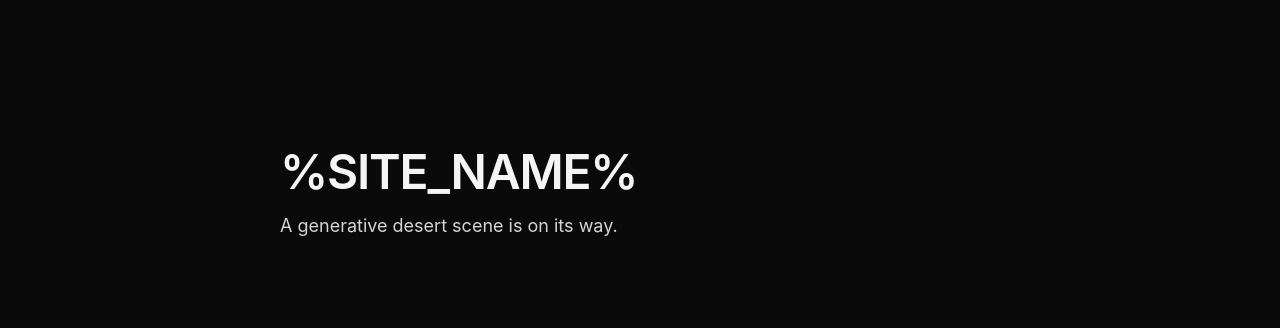
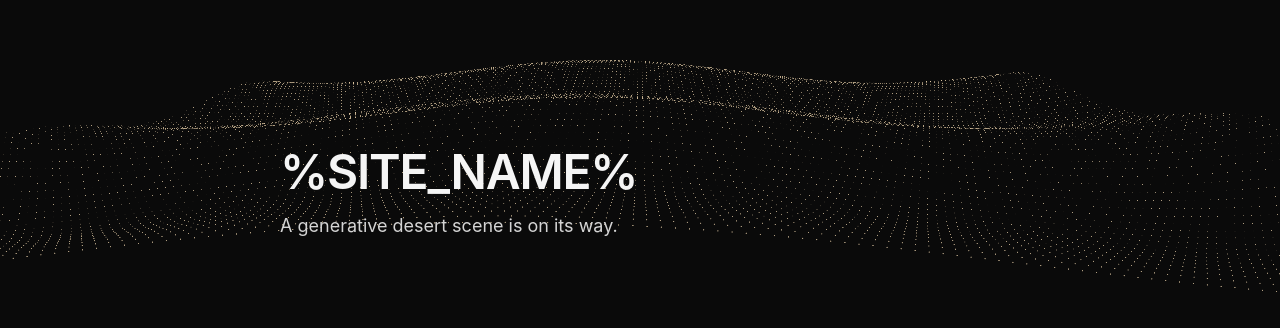
Before and after one commit to MostafaSaafan5517/sahra, a website built with Vite: page index.html in a window 1280 px wide. Shown: the part 206-534 px from the top of the page. Built offline with nearby package versions, Linux system fonts and the light colour scheme.

Commit message:
feat: load a minimal Three.js scene after first paint

```diff
--- a/index.html
+++ b/index.html
@@ -15,7 +15,9 @@
     <script type="module" src="/src/main.ts"></script>
   </head>
   <body class="bg-neutral-950 text-neutral-100 antialiased">
-    <main class="mx-auto flex min-h-dvh max-w-3xl flex-col justify-center gap-4 px-6">
+    <!-- Decorative: the scene's canvas is added here after the page has loaded. -->
+    <div data-scene class="fixed inset-0" aria-hidden="true"></div>
+    <main class="relative mx-auto flex min-h-dvh max-w-3xl flex-col justify-center gap-4 px-6">
       <h1 class="text-5xl font-semibold tracking-tight">%SITE_NAME%</h1>
       <p class="text-lg text-neutral-300">A generative desert scene is on its way.</p>
     </main>
--- a/package.json
+++ b/package.json
@@ -16,6 +16,7 @@
     "@eslint/js": "^10.0.1",
     "@tailwindcss/vite": "^4.3.3",
     "@types/node": "^24.19.1",
+    "@types/three": "^0.186.0",
     "eslint": "^10.12.0",
     "eslint-config-prettier": "^10.1.8",
     "globals": "^17.13.0",
@@ -29,5 +30,8 @@
   "engines": {
     "node": "24.x"
   },
-  "packageManager": "pnpm@11.13.1"
+  "packageManager": "pnpm@11.13.1",
+  "dependencies": {
+    "three": "^0.186.1"
+  }
 }
--- a/src/main.ts
+++ b/src/main.ts
@@ -1 +1,46 @@
 import "./style.css";
+
+const sceneContainer = document.querySelector<HTMLElement>("[data-scene]");
+if (sceneContainer) {
+  whenPageIsIdle(() => void mountScene(sceneContainer));
+}
+
+/**
+ * Runs the task after the page has loaded and the browser is idle, so the scene's
+ * download and startup never compete with the content's first paint.
+ */
+function whenPageIsIdle(task: () => void): void {
+  const schedule = () => {
+    if ("requestIdleCallback" in window) requestIdleCallback(task, { timeout: 1000 });
+    else setTimeout(task, 0);
+  };
+  if (document.readyState === "complete") schedule();
+  else addEventListener("load", schedule, { once: true });
+}
+
+async function mountScene(container: HTMLElement): Promise<void> {
+  const canvas = document.createElement("canvas");
+  // Points need no depth buffer, stencil or antialiasing; an opaque canvas composites cheaper.
+  const context = canvas.getContext("webgl2", {
+    alpha: false,
+    antialias: false,
+    depth: false,
+    stencil: false,
+  });
+  // Without WebGL2 the page simply stays as it is; Three.js is never downloaded.
+  if (!context) return;
+
+  canvas.className =
+    "block size-full opacity-0 motion-safe:transition-opacity motion-safe:duration-1000";
+  container.append(canvas);
+  try {
+    const { startScene } = await import("./scene/scene");
+    await startScene(canvas, context, {
+      animate: !matchMedia("(prefers-reduced-motion: reduce)").matches,
+    });
+    canvas.classList.replace("opacity-0", "opacity-100");
+  } catch (error) {
+    canvas.remove();
+    console.error("The scene failed to start", error);
+  }
+}
--- /dev/null
+++ b/src/scene/scene.ts
@@ -0,0 +1,92 @@
+import {
+  BufferGeometry,
+  Float32BufferAttribute,
+  PerspectiveCamera,
+  Points,
+  Scene,
+  ShaderMaterial,
+  WebGLRenderer,
+} from "three";
+import fragmentShader from "./shaders/points.frag.glsl?raw";
+import vertexShader from "./shaders/points.vert.glsl?raw";
+
+/** Matches the page background (`bg-neutral-950`), so the canvas fades in without a seam. */
+const BACKGROUND = 0x0a0a0a;
+const MAX_PIXEL_RATIO = 2;
+const COLUMNS = 200;
+const ROWS = 60;
+
+interface SceneOptions {
+  /** False renders a single still frame, for visitors who prefer reduced motion. */
+  animate: boolean;
+}
+
+/**
+ * Starts the scene on a canvas whose WebGL2 context the caller already created
+ * (creating it first is how the caller learns WebGL2 works before downloading Three.js).
+ * Resolves once the first frame is on screen.
+ */
+export async function startScene(
+  canvas: HTMLCanvasElement,
+  context: WebGL2RenderingContext,
+  { animate }: SceneOptions,
+): Promise<void> {
+  const renderer = new WebGLRenderer({ canvas, context });
+  renderer.setPixelRatio(Math.min(window.devicePixelRatio, MAX_PIXEL_RATIO));
+  renderer.setClearColor(BACKGROUND);
+
+  const camera = new PerspectiveCamera(45, 1, 0.1, 100);
+  camera.position.set(0, 1.2, 6);
+  camera.lookAt(0, 0, 0);
+
+  const uniforms = {
+    uTime: { value: 0 },
+    uPixelRatio: { value: renderer.getPixelRatio() },
+  };
+  const material = new ShaderMaterial({
+    vertexShader,
+    fragmentShader,
+    uniforms,
+    transparent: true,
+    depthTest: false,
+    depthWrite: false,
+  });
+  const scene = new Scene();
+  scene.add(new Points(createGrid(), material));
+
+  function resize(): void {
+    const { clientWidth: width, clientHeight: height } = canvas;
+    renderer.setSize(width, height, false);
+    camera.aspect = width / height;
+    camera.updateProjectionMatrix();
+  }
+  resize();
+  new ResizeObserver(resize).observe(canvas);
+
+  // Compiles the shaders without blocking the main thread where the browser supports it.
+  await renderer.compileAsync(scene, camera);
+
+  function render(timeMs: number): void {
+    uniforms.uTime.value = timeMs / 1000;
+    renderer.render(scene, camera);
+  }
+  render(performance.now());
+  if (animate) renderer.setAnimationLoop(render);
+}
+
+/** A flat grid of points on the ground plane, receding from the camera. */
+function createGrid(): BufferGeometry {
+  const positions = new Float32Array(COLUMNS * ROWS * 3);
+  let index = 0;
+  for (let row = 0; row < ROWS; row++) {
+    const z = 2 - (row / (ROWS - 1)) * 12;
+    for (let column = 0; column < COLUMNS; column++) {
+      positions[index++] = (column / (COLUMNS - 1)) * 12 - 6;
+      positions[index++] = 0;
+      positions[index++] = z;
+    }
+  }
+  const geometry = new BufferGeometry();
+  geometry.setAttribute("position", new Float32BufferAttribute(positions, 3));
+  return geometry;
+}
--- /dev/null
+++ b/src/scene/shaders/points.frag.glsl
@@ -0,0 +1,6 @@
+void main() {
+  // Round, soft-edged points instead of the default squares.
+  float distanceFromCenter = length(gl_PointCoord - 0.5);
+  float alpha = smoothstep(0.5, 0.15, distanceFromCenter);
+  gl_FragColor = vec4(0.85, 0.76, 0.62, alpha * 0.8);
+}
--- /dev/null
+++ b/src/scene/shaders/points.vert.glsl
@@ -0,0 +1,14 @@
+uniform float uTime;
+uniform float uPixelRatio;
+
+void main() {
+  vec3 moved = position;
+  // Two slow travelling waves lift the flat grid into rolling lines.
+  moved.y += sin(moved.x * 0.7 + uTime * 0.4) * 0.18;
+  moved.y += sin(moved.z * 1.1 - uTime * 0.25) * 0.12;
+
+  vec4 viewPosition = modelViewMatrix * vec4(moved, 1.0);
+  gl_Position = projectionMatrix * viewPosition;
+  // Points shrink with distance, so the far rows read as depth.
+  gl_PointSize = 8.0 * uPixelRatio / -viewPosition.z;
+}
--- a/vite.config.ts
+++ b/vite.config.ts
@@ -12,6 +12,11 @@ function siteName(): Plugin {
 
 export default defineConfig({
   plugins: [tailwindcss(), siteName()],
+  build: {
+    // Three.js's WebGLRenderer is about 520 kB minified (130 kB gzipped). It sits in its own
+    // chunk that loads only after first paint; the warning stays on for anything bigger.
+    chunkSizeWarningLimit: 600,
+  },
   server: { port: 3300, strictPort: true },
   preview: { port: 3301, strictPort: true },
 });
```
Also changed, not shown: CLAUDE.md (+16 -2 lines), pnpm-lock.yaml.
